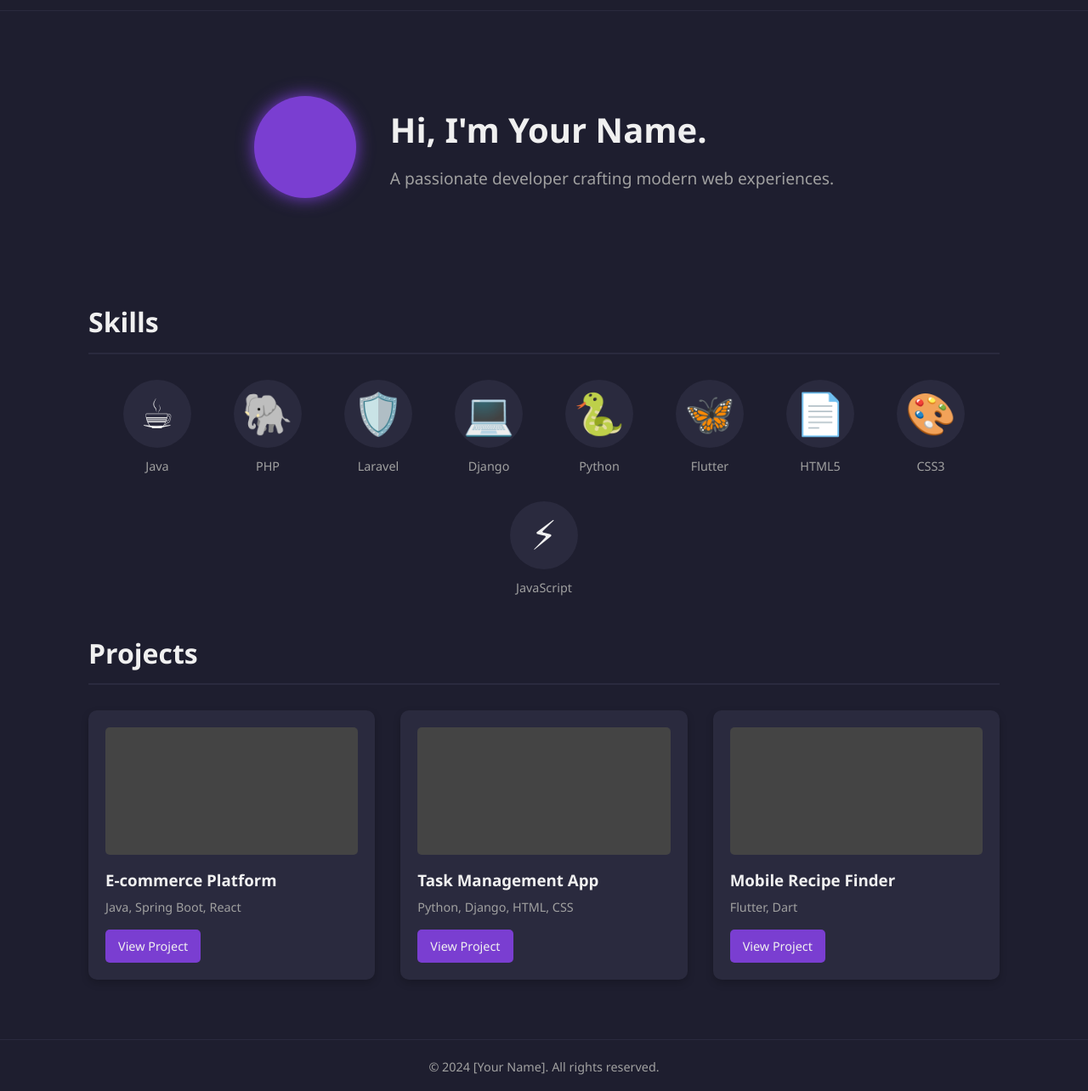
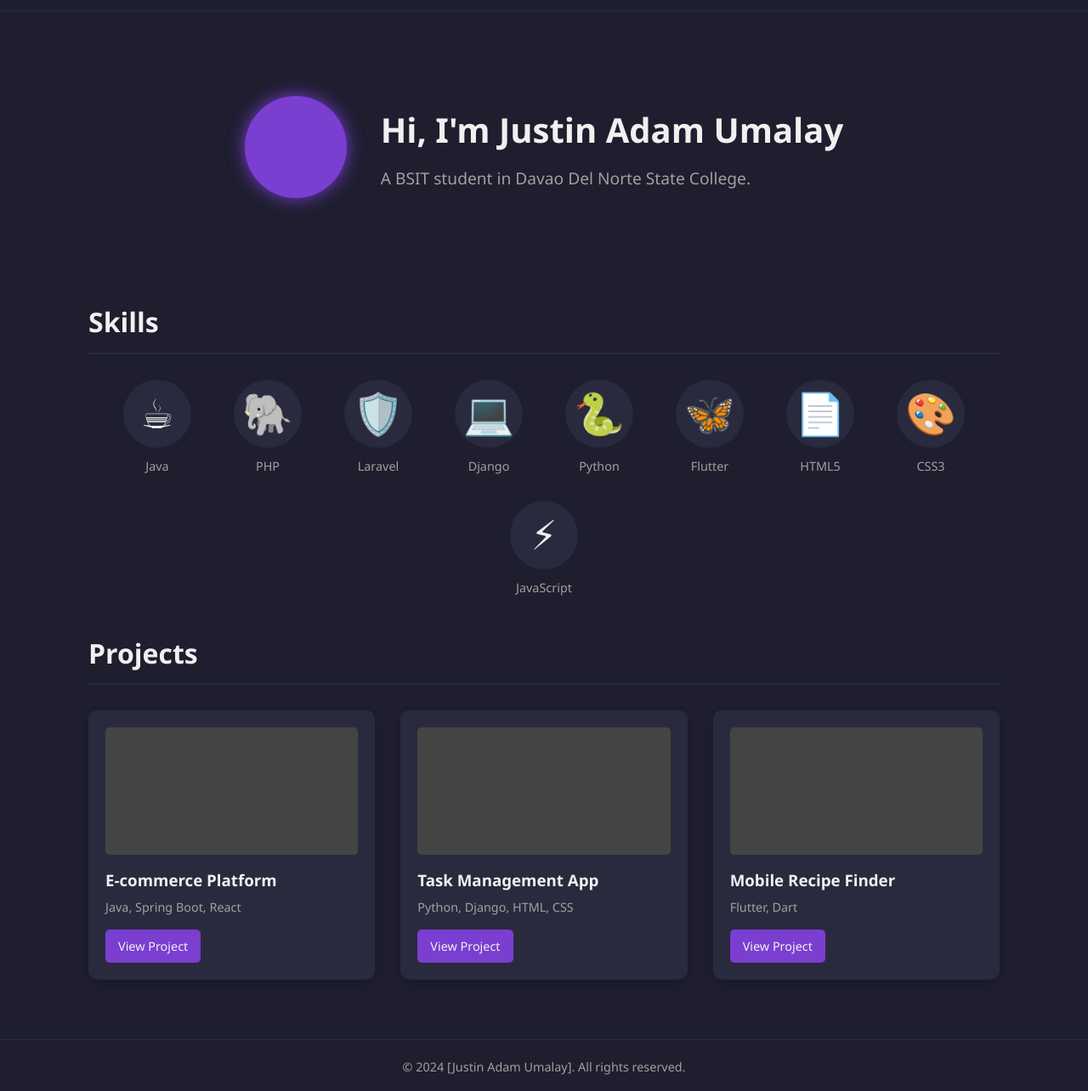
Before and after one commit to meninblack9090/meninblack9090.github.io, a plain HTML site: page index.html in a window 1280 px wide. Shown: the part 56-1340 px from the top of the page at 85% size. Drawn offline with Linux system fonts and the light colour scheme.

Commit message:
index.html

```diff
--- a/index.html
+++ b/index.html
@@ -3,7 +3,7 @@
 <head>
     <meta charset="UTF-8">
     <meta name="viewport" content="width=device-width, initial-scale=1.0">
-    <title>Your Name | Developer Portfolio</title>
+    <title>Justin Adam Umalay | Developer Portfolio</title>
     <link rel="stylesheet" href="style.css">
     <link rel="stylesheet" href="https://cdnjs.cloudflare.com/ajax/libs/font-awesome/6.0.0-beta3/css/all.min.css">
 </head>
@@ -26,8 +26,8 @@
                 <div class="profile-avatar">
                     </div>
                 <div class="profile-text">
-                    <h1>Hi, I'm Your Name.</h1>
-                    <p class="caption">A passionate developer crafting modern web experiences.</p>
+                    <h1>Hi, I'm Justin Adam Umalay</h1>
+                    <p class="caption">A BSIT student in Davao Del Norte State College.</p>
                 </div>
             </div>
         </section>
@@ -109,7 +109,7 @@
     </main>
 
     <footer>
-        <p>&copy; 2024 [Your Name]. All rights reserved.</p>
+        <p>&copy; 2024 [Justin Adam Umalay]. All rights reserved.</p>
     </footer>
 
 </body>
```
